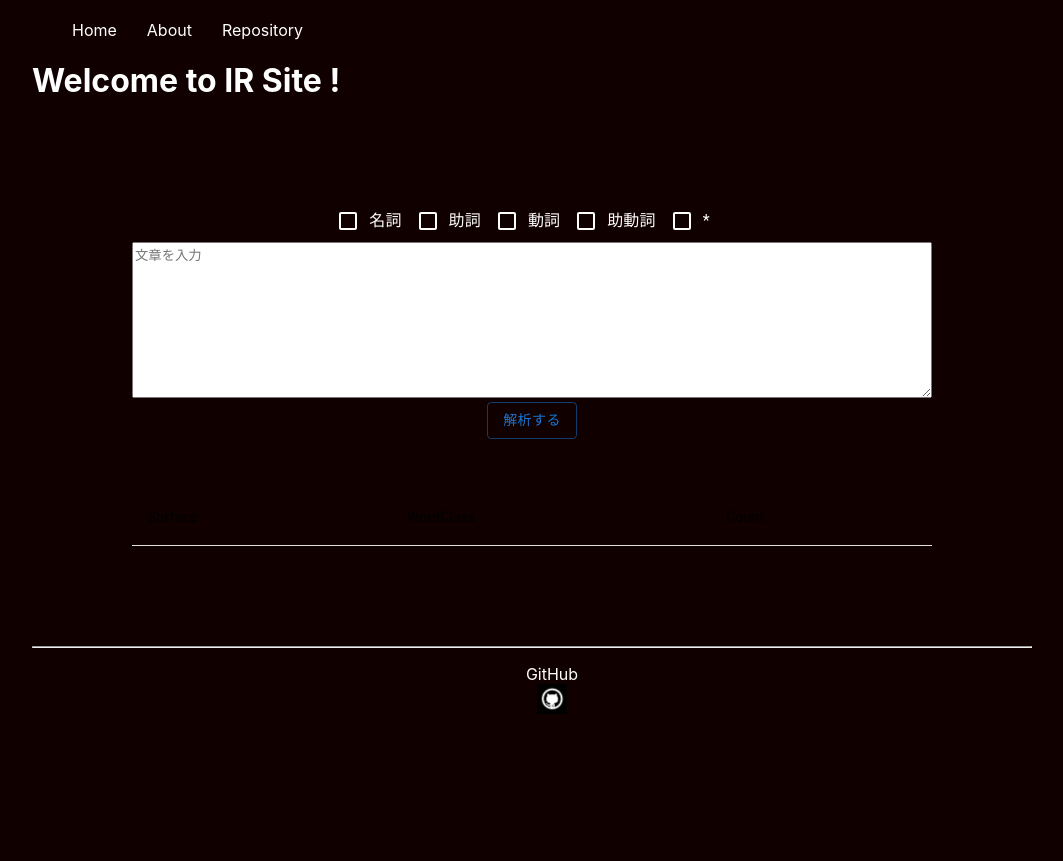
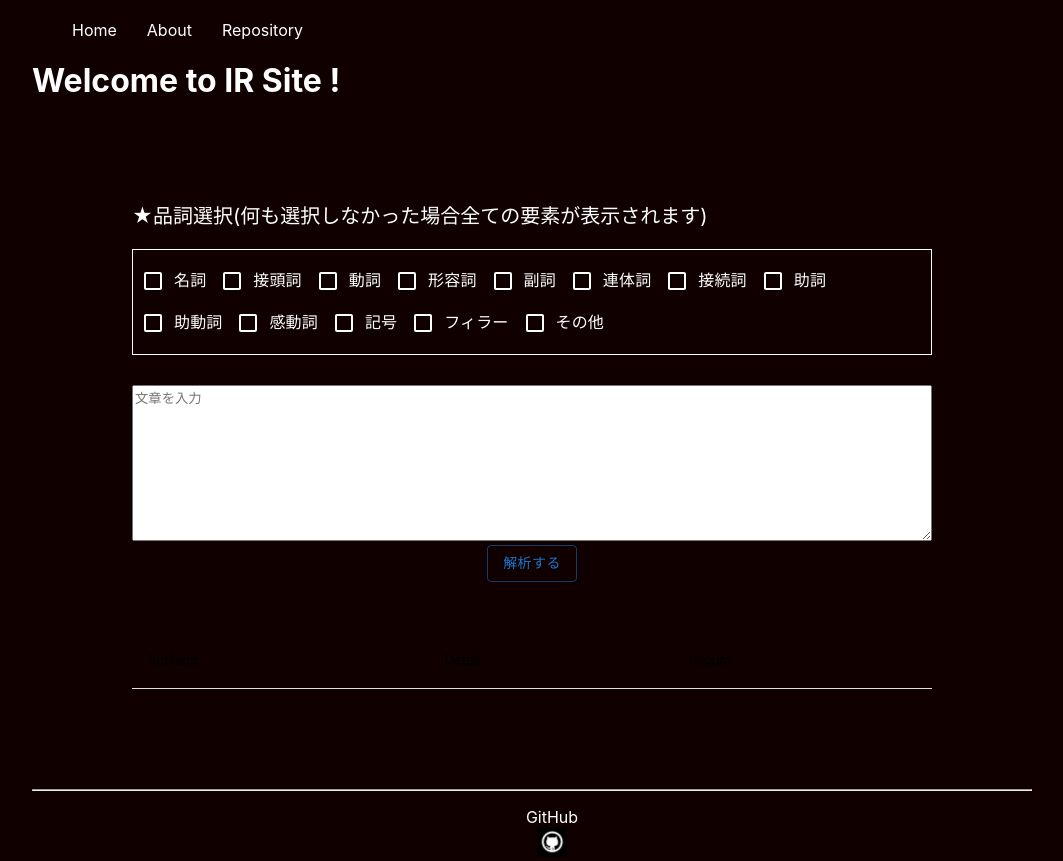
Before and after one commit to yamoyamoto/information_retrieval_site, a Next.js app: page /information_retrieval in a window 1280 px wide. Shown: the whole page, without its empty margins (108-1171 px from the left). Before the commit the page ends 820 px from the top, so only its background shows below. Built offline with nearby package versions, Linux system fonts and the light colour scheme.

Commit message:
display all result when chosen no word class

```diff
--- a/src/components/molecule/ChooseWordClass.tsx
+++ b/src/components/molecule/ChooseWordClass.tsx
@@ -7,7 +7,7 @@ type ChooseWordClassProps = {
   updateChosen: (chosen: string[]) => void;
 }
 
-const wordClasses = ["名詞", "助詞", "動詞", "助動詞", "*"];
+const wordClasses = ["名詞", "接頭詞", "動詞", "形容詞", "副詞", "連体詞", "接続詞", "助詞", "助動詞", "感動詞", "記号", "フィラー", "その他"];
 const useStyles = makeStyles(() => ({
   checkBox: {
     color: "white",
--- a/src/components/organisms/MorphologicalAnalysis.tsx
+++ b/src/components/organisms/MorphologicalAnalysis.tsx
@@ -28,6 +28,17 @@ const useStyles = makeStyles({
   tableCell: {
     color: "white",
   },
+  chooseWordClassWrap: {
+    margin: "30px 0",
+    textAlign: "left",
+  },
+  chooseWordClassContent: {
+    border: "0.1px solid",
+    padding: "10px",
+  },
+  chooseWordClassTitle: {
+    fontSize: "20px",
+  },
 });
 
 type Props = {};
@@ -42,7 +53,7 @@ export const MorphologicalAnalyzer: React.FC<Props> = (props: Props) => {
     changeOoSearching(true)
     const reqBody = {
       text: text,
-      use_word_class_filter: false,
+      use_word_class_filter: chosenWordClass.length !== 0,
       word_classes: chosenWordClass,
     };
     axios.post("/", reqBody).then((res) => {
@@ -59,7 +70,12 @@ export const MorphologicalAnalyzer: React.FC<Props> = (props: Props) => {
     <>
       <div className={classes.morphologicalAnalysisWrap}>
         <div>
-          <ChooseWordClass chosen={chosenWordClass} updateChosen={updateChosenWordClass} />
+          <div className={classes.chooseWordClassWrap}>
+            <p className={classes.chooseWordClassTitle}>★品詞選択(何も選択しなかった場合全ての要素が表示されます)</p>
+            <div className={classes.chooseWordClassContent}>
+              <ChooseWordClass chosen={chosenWordClass} updateChosen={updateChosenWordClass} />
+            </div>
+          </div>
           <TextareaAutosize
             aria-label="minimum height"
             minRows={10}
@@ -113,7 +129,7 @@ const ResultTable: React.FC<TableProps> = (props: TableProps) => {
           <TableHead>
             <TableRow>
               <TableCell className={classes.tableCell}>Surface</TableCell>
-              <TableCell className={classes.tableCell}>WordClass</TableCell>
+              <TableCell className={classes.tableCell}>Detail</TableCell>
               <TableCell className={classes.tableCell}>Count</TableCell>
             </TableRow>
           </TableHead>
```
